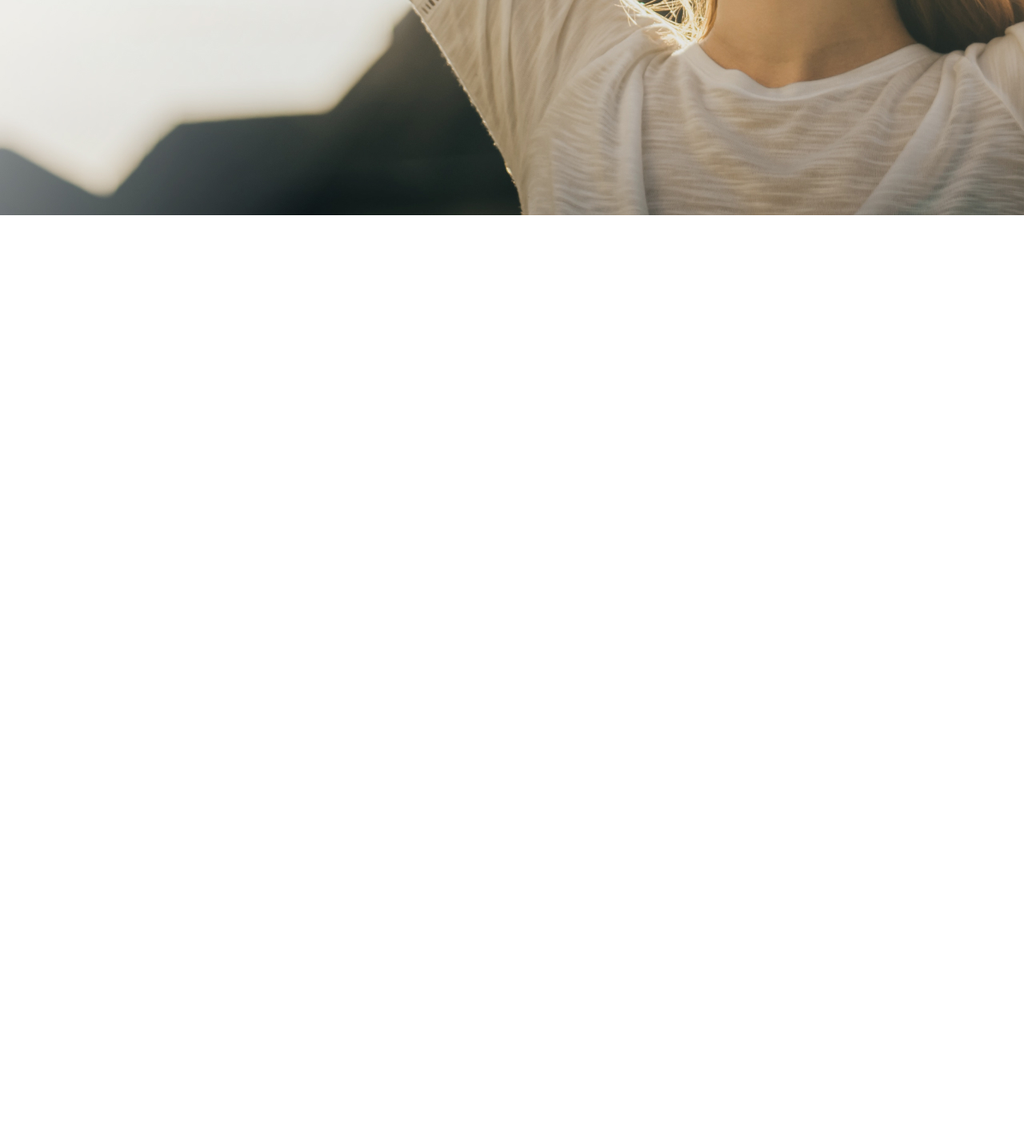
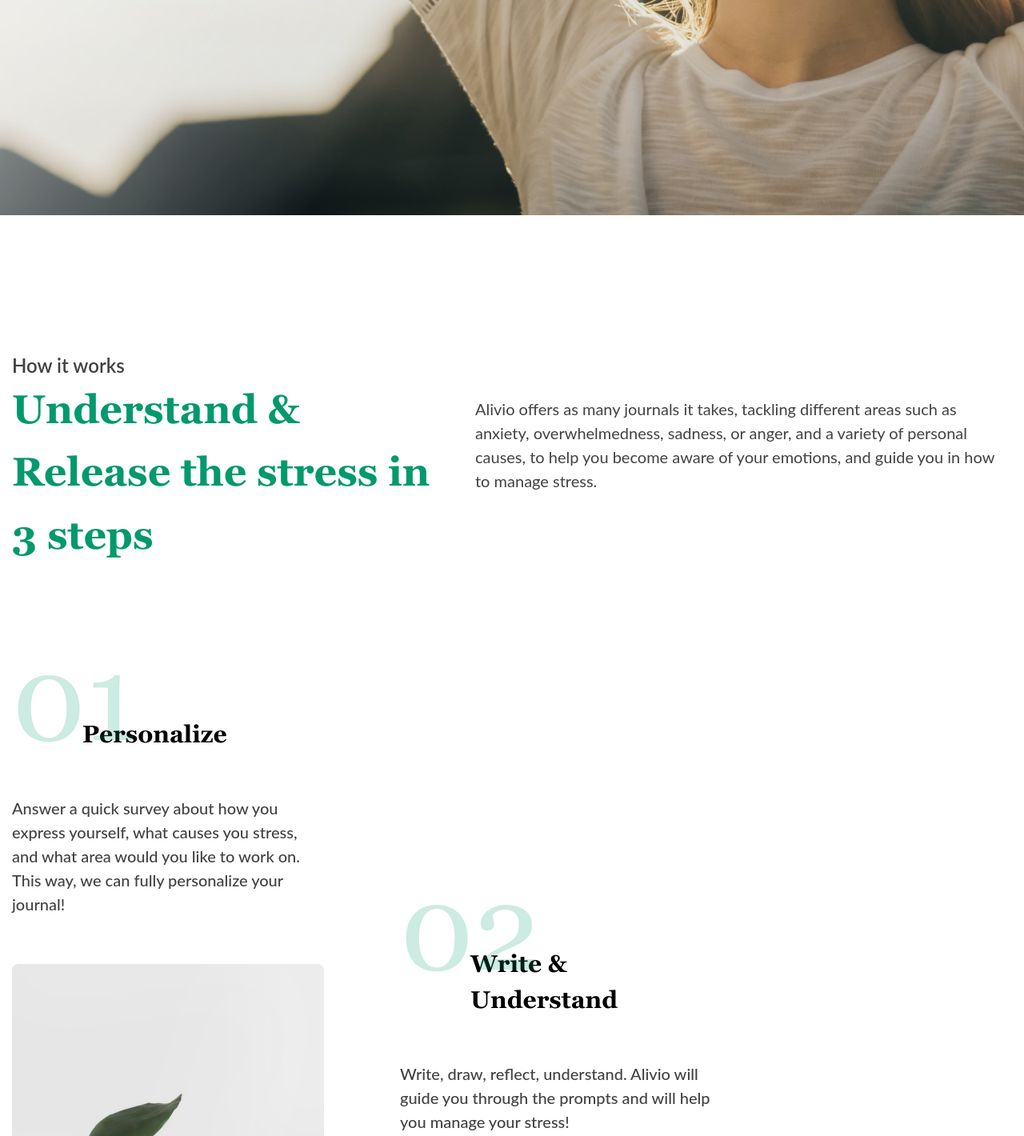
Before and after one commit to Averkiev91/Alivio-HTML-project, a website: page app/index.html in a window 1280 px wide. Shown: the part 712-2132 px from the top of the page at 80% size. Before the commit the page ends 981 px from the top, so only its background shows below. Drawn offline with nearby package versions, Linux system fonts and the light colour scheme; files that its build step writes are made by us from their sources; a web font is replaced by a local one.

Commit message:
section how-it-works

```diff
--- a/app/index.html
+++ b/app/index.html
@@ -44,6 +44,48 @@
             </div>
         </div>
     </section>
+
+    <section class="work">
+        <div class="container">
+            <div class="work__header">
+                <div class="work__header-head">
+                    <div class="work__header-title">How it works</div>
+                    <div class="work__header-subtitle">Understand & Release the stress in 3 steps</div>
+                </div>
+                <div class="work__header-desc">Alivio offers as many journals it takes, tackling different areas such as anxiety, overwhelmedness, sadness, or anger, and a variety of personal causes, to help you become aware of your emotions, and guide you in how to manage stress.</div>
+            </div>
+
+            <div class="work__steps">
+                <div class="work__step_item">
+                    <h3 class="work__step_item-title" data-number="01">Personalize</h3>
+                    <div class="work__step_item-desc">
+                        <p>Answer a quick survey about how you express yourself, what causes you stress, and what area would you like to work on. This way, we can fully personalize your journal!</p>
+                    </div>
+                    <div class="work__step_img-wrapper">
+                        <img src="images/step1.jpg" alt="#">
+                    </div>
+                </div>
+                <div class="work__step_item">
+                    <div class="work__step_item-title" data-number="02">Write & Understand</div>
+                    <div class="work__step_item-desc">
+                        <p>Write, draw, reflect, understand. Alivio will guide you through the prompts and will help you manage your stress!</p>
+                    </div>
+                    <div class="work__step_img-wrapper">
+                        <img src="images/step2.jpg" alt="#">
+                    </div>
+                </div>
+                <div class="work__step_item">
+                    <div class="work__step_item-title" data-number="03">Alivio!</div>
+                    <div class="work__step_item-desc">
+                        <p>Now you are aware, and have a way to manage and overcome your own stress. What are you waiting for? Alivio today!</p>
+                    </div>
+                    <div class="work__step_img-wrapper">
+                        <img src="images/step3.jpg" alt="#">
+                    </div>
+                </div>
+            </div>
+        </div>
+    </section>
 </main>
 
 <!--#include virtual="/parts/footer.html" -->
--- /dev/null
+++ b/app/styles/sass/blocks/_work.sass
@@ -0,0 +1,70 @@
+.work
+    padding: 169px 0 51px 0
+    &__steps
+       display: grid
+       grid-template-columns: repeat(auto-fit, 390px)
+       column-gap: 95px
+    &__header
+        display: flex
+        justify-content: space-between
+        padding-bottom: 52px
+        &-head
+            max-width: 584px
+            margin-right: 30px
+        &-title
+            margin-bottom: -3px
+            font-weight: 600
+            font-size: 24px
+            line-height: 157%
+        &-subtitle
+            font-family: 'Georgia', serif
+            color: #01996D
+            font-size: 50px
+            font-weight: 700
+            line-height: 157%
+        &-desc
+            padding-top: 58px
+            max-width: 671px
+            line-height: 150%
+    &__step
+        &_item
+            max-width: 390px
+            &:nth-child(2)
+                padding-top: 287px
+            &:nth-child(3)
+                padding-top: 54px
+            &-title
+                position: relative
+                padding-top: 135px
+                padding-left: 88px
+                margin-bottom: 55px
+                font-family: 'Georgia', serif
+                font-weight: 700
+                font-size: 30px
+                line-height: 150%
+                color: #000000
+                &::before
+                    content: attr(data-number)
+                    position: absolute
+                    left: 0
+                    top: 0
+                    font-weight: 400
+                    font-size: 150px
+                    line-height: 150%
+                    color: rgba(1, 153, 109, .2)
+            &-desc
+                margin-bottom: 60px
+                font-weight: 500
+                font-size: 20px
+                line-height: 150%
+        &_img-wrapper
+            position: relative
+            padding-bottom: 126%
+            img
+                position: absolute
+                border-radius: 8px
+                left: 0
+                top: 0
+                width: 100%
+                height: 100%
+                object-fit: cover
```
Also changed, not shown: app/css/app.min.css, app/images/step1.jpg (added), app/images/step2.jpg (added), app/images/step3.jpg (added).
